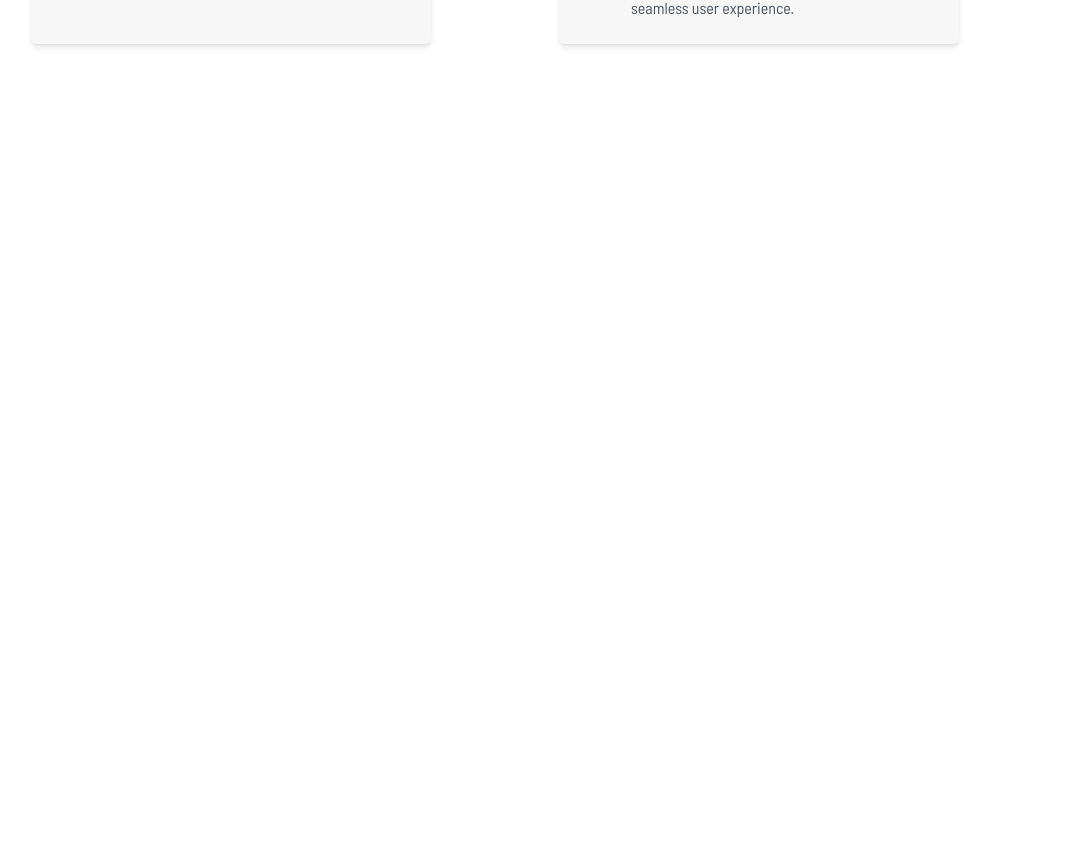
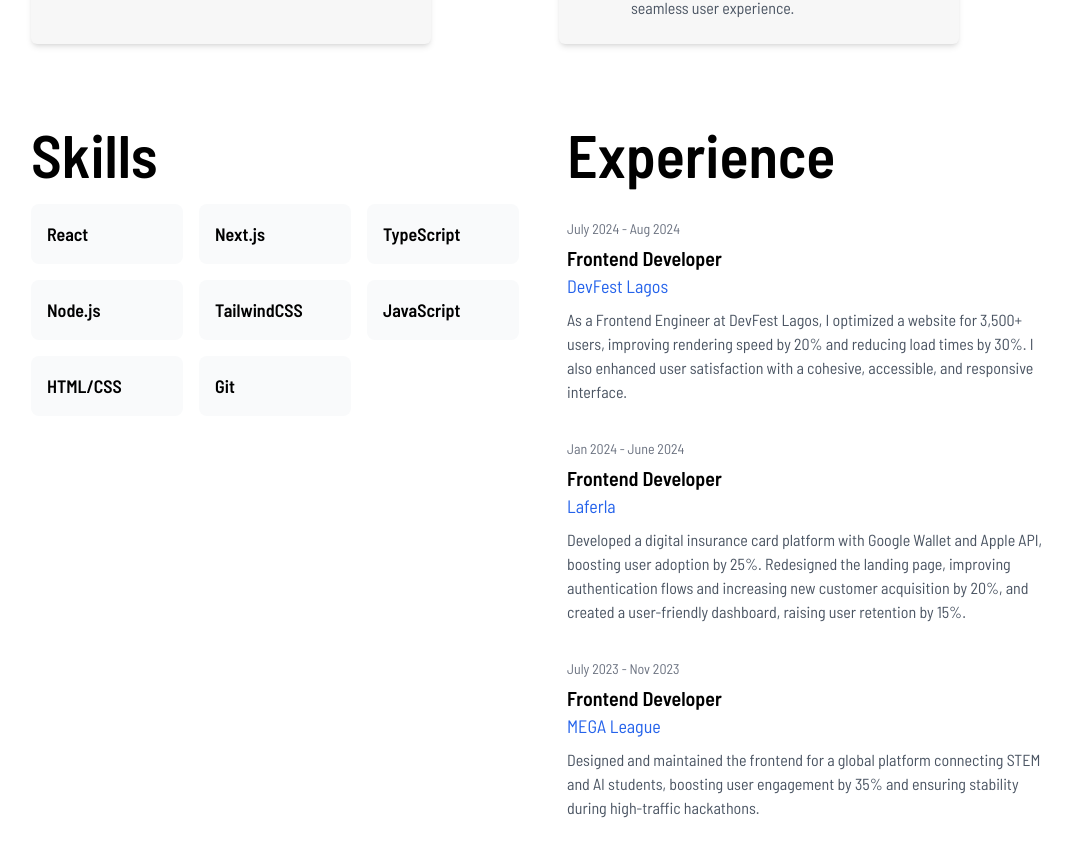
Before and after one commit to Moyo-Made/Portfolio-Website, a Next.js app: page / in a window 1280 px wide. Shown: the part 1838-2694 px from the top of the page, without its empty margins (97-1169 px from the left). Before the commit the page ends 1922 px from the top, so only its background shows below. Built offline with nearby package versions, Linux system fonts and the light colour scheme.

Commit message:
updated page.tsx

```diff
--- a/app/page.tsx
+++ b/app/page.tsx
@@ -1,5 +1,6 @@
 import About from "@/components/About";
 import Hero from "@/components/Hero";
+import Experience from "@/components/Experience";
 import Navbar from "@/components/Navbar";
 import Services from "@/components/Services";
 import React from "react";
@@ -11,6 +12,7 @@
       <Hero />
       <About />
       <Services />
+      <Experience />
 		</div>
 	);
 };
```
